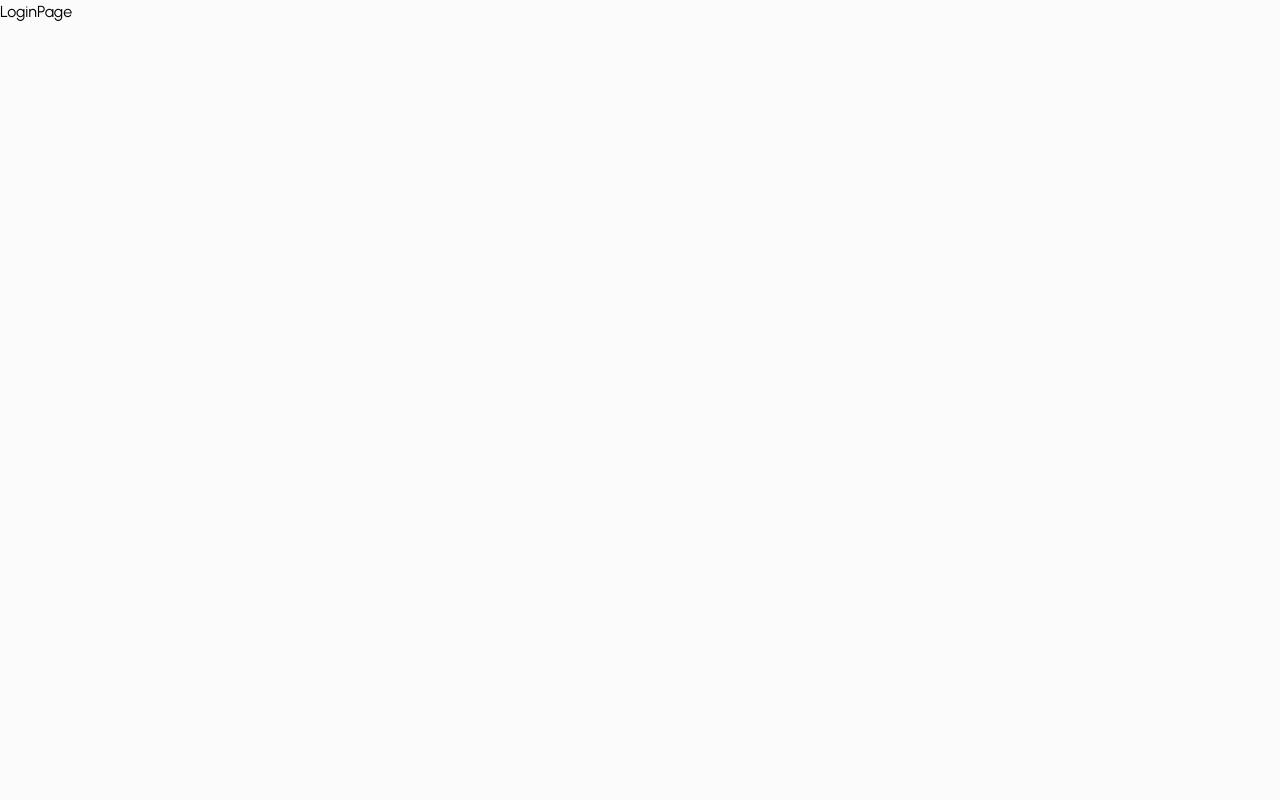
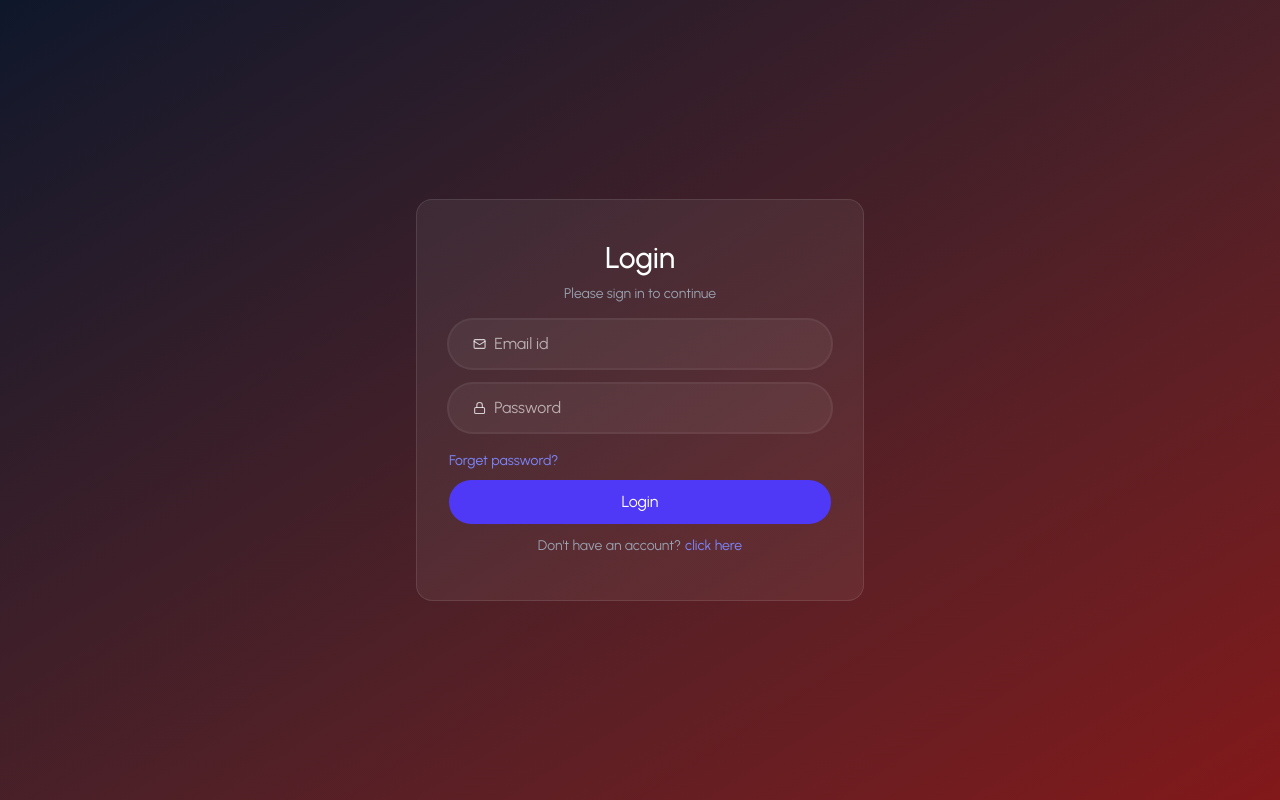
Before and after one commit to Shivam10yadav/Ai-learning, a React (Vite) app in the folder frontend/: page /login in a window 1280 px wide. Built offline with nearby package versions, Linux system fonts and the light colour scheme.

Commit message:
axios setup

```diff
--- a/frontend/src/pages/Auth/LoginPage.jsx
+++ b/frontend/src/pages/Auth/LoginPage.jsx
@@ -1,9 +1,83 @@
 import React from 'react'
 
 const LoginPage = () => {
-  return (
-    <div>LoginPage</div>
-  )
+   const [state, setState] = React.useState("login")
+
+    const [formData, setFormData] = React.useState({
+        name: '',
+        email: '',
+        password: ''
+    })
+
+    const handleChange = (e) => {
+        const { name, value } = e.target
+        setFormData(prev => ({ ...prev, [name]: value }))
+    }
+
+    const handleSubmit = (e) => {
+        e.preventDefault()
+    }
+
+    return(
+        <div className="min-h-screen flex items-center justify-center bg-gradient-to-br from-slate-900 via-black-500 to-red-900 p-4 relative overflow-hidden">
+            <form
+                onSubmit={handleSubmit}
+                className="w-full max-w-md text-center bg-white/6 border border-white/10 rounded-2xl px-8 relative z-10">
+                <h1 className="text-white text-3xl mt-10 font-medium">
+                    {state === "login" ? "Login" : "Sign up"}
+                </h1>
+
+                <p className="text-gray-400 text-sm mt-2">Please sign in to continue</p>
+
+                {state !== "login" && (
+                    <div className="flex items-center mt-6 w-full bg-white/5 ring-2 ring-white/10 focus-within:ring-indigo-500/60 h-12 rounded-full overflow-hidden pl-6 gap-2 transition-all">
+                        <svg xmlns="http://www.w3.org/2000/svg" width="16" height="16" viewBox="0 0 24 24" fill="none" stroke="currentColor" className="text-white/60" strokeWidth="2" strokeLinecap="round" strokeLinejoin="round">
+                            <circle cx="12" cy="8" r="5" />
+                            <path d="M20 21a8 8 0 0 0-16 0" />
+                        </svg>
+                        <input type="text" name="name" placeholder="Name" className="w-full bg-transparent text-white placeholder-white/60 border-none outline-none" value={formData.name} onChange={handleChange} required />
+                    </div>
+                )}
+
+                <div className="flex items-center w-full mt-4 bg-white/5 ring-2 ring-white/10 focus-within:ring-indigo-500/60 h-12 rounded-full overflow-hidden pl-6 gap-2 transition-all">
+                    <svg xmlns="http://www.w3.org/2000/svg" width="14" height="14" viewBox="0 0 24 24" fill="none" stroke="currentColor" className="text-white/75" strokeWidth="2" strokeLinecap="round" strokeLinejoin="round">
+                        <path d="m22 7-8.991 5.727a2 2 0 0 1-2.009 0L2 7" />
+                        <rect x="2" y="4" width="20" height="16" rx="2" />
+                    </svg>
+                    <input type="email" name="email" placeholder="Email id" className="w-full bg-transparent text-white placeholder-white/60 border-none outline-none" value={formData.email} onChange={handleChange} required />
+                </div>
+
+                <div className="flex items-center mt-4 w-full bg-white/5 ring-2 ring-white/10 focus-within:ring-indigo-500/60 h-12 rounded-full overflow-hidden pl-6 gap-2 transition-all">
+                    <svg xmlns="http://www.w3.org/2000/svg" width="14" height="14" viewBox="0 0 24 24" fill="none" stroke="currentColor" className="text-white/75" strokeWidth="2" strokeLinecap="round" strokeLinejoin="round">
+                        <rect width="18" height="11" x="3" y="11" rx="2" ry="2" />
+                        <path d="M7 11V7a5 5 0 0 1 10 0v4" />
+                    </svg>
+                    <input type="password" name="password" placeholder="Password" className="w-full bg-transparent text-white placeholder-white/60 border-none outline-none" value={formData.password} onChange={handleChange} required />
+                </div>
+
+                <div className="mt-4 text-left">
+                    <button type="button" className="text-sm text-indigo-400 hover:underline">
+                        Forget password?
+                    </button>
+                </div>
+
+                <button type="submit" className="mt-2 w-full h-11 rounded-full text-white bg-indigo-600 hover:bg-indigo-500 transition">
+                    {state === "login" ? "Login" : "Sign up"}
+                </button>
+
+                <p onClick={() => setState(prev => prev === "login" ? "register" : "login")} className="text-gray-400 text-sm mt-3 mb-11 cursor-pointer">
+                    {state === "login" ? "Don't have an account?" : "Already have an account?"}
+                    <span className="text-indigo-400 hover:underline ml-1">click here</span>
+                </p>
+            </form>
+
+            {/* Soft Backdrop */}
+            <div className='fixed inset-0 -z-10 pointer-events-none'>
+                <div className='absolute left-1/2 top-20 -translate-x-1/2 w-96 h-96 bg-gradient-to-tr from-indigo-800/35 to-transparent rounded-full blur-3xl' />
+                <div className='absolute right-12 bottom-10 w-80 h-80 bg-gradient-to-bl from-indigo-700/35 to-transparent rounded-full blur-2xl' />
+            </div>
+        </div>
+    )
 }
 
 export default LoginPage
--- /dev/null
+++ b/frontend/src/utils/apiPaths.js
@@ -0,0 +1,50 @@
+
+export const BASE_URL="http://localhost:8000"
+
+export const API_PATHS={
+    AUTH:{
+        REGISTER:"/api/auth/register",
+        LOGIN:"/api/auth/login",
+        GET_PROFILE:"/api/auth/profile",
+        UPDATE_PROFILE:"/api/auth/profile",
+        CHANGE_PASSWORD:"/api/auth/change-password"
+
+    },
+
+    DOCUMENTS:{
+        UPLOAD:"/api/documents/upload",
+        GET_DOCUMENTS:"/api/documents",
+        GET_DOCUMENT_BY_ID: (id)=>`/api/documents/${id}`,
+        UPDATE_DOCUMENT: (id)=>`/api/documents/${id}`,
+        DELETE_DOCUMENT:(id)=>`/api/documents/${id}`
+
+
+    },
+    AI:{
+        GENERATE_FLASHCARDS:"/api/ai/generate-flashcards",
+        GENERATE_QUIZ:"/api/ai/generate-quiz",
+        GENERATE_SUMMARY:"/api/ai/generate-summary",
+        CHAT:"/api/ai/chat",
+        EXPLAIN_CONCEPT:"/api/ai/explain-concept",
+        GET_CHAt_HISTORY:(documentId)=>`/api/ai/chat-history/${documentId}`
+    },
+FLASHCARDS: {
+    GET_ALL_FLASHCARD_SETS: "/api/flashcards",
+    GET_FLASHCARDS_FOR_DOC: (documentId) => `/api/flashcards/${documentId}`,
+    REVIEW_FLASHCARD: (cardId) => `/api/flashcards/${cardId}/review`,
+    TOGGLE_STAR: (cardId) => `/api/flashcards/${cardId}/star`,
+    DELETE_FLASHCARD_SET: (id) => `/api/flashcards/${id}`,
+},
+
+QUIZZES: {
+    GET_QUIZZES_FOR_DOC: (documentId) => `/api/quizzes/${documentId}`,
+    GET_QUIZ_DETAIL: (id) => `/api/quizzes/${id}`,
+    SUBMIT_QUIZ: (id) => `/api/quizzes/${id}/submit`,
+    GET_QUIZ_RESULTS: (id) => `/api/quizzes/${id}/results`,
+    DELETE_QUIZ: (id) => `/api/quizzes/${id}`,
+},
+
+PROGRESS: {
+    GET_DASHBOARD: "/api/progress/dashboard",
+},
+}
--- a/frontend/src/utils/axiosInstance.js
+++ b/frontend/src/utils/axiosInstance.js
@@ -0,0 +1,46 @@
+import axios from 'axios'
+import { BASE_URL } from './apiPaths'
+
+const axiosInstance=axios.create({
+    baseURL:BASE_URL,
+    timeout:80000,
+    headers:{
+        "Content-Type":"application/json",
+        Accept:"application/json",
+    },
+})
+
+//request interceptor
+axiosInstance.interceptors.request.use(
+    (config)=>{
+        const accessToken=localStorage.getItem("token");
+        if(accessToken){
+            config.headers.Authorization=`Bearer ${accessToken}`
+        }
+        return config
+    },
+    (error)=>{
+        return Promise.reject(error)
+    }
+)
+
+//response interceptor
+
+axiosInstance.interceptors.response.use(
+    (response)=>{
+        return response
+    },
+    (error)=>{
+        if(error.response){
+            if(error.response.status===500){
+                console.error("Server error. Please try again later")
+            }
+
+        }else if(error.code==="ECONNABRATED"){
+            console.error("Request timeout. Please try again")
+        }
+        return Promise.reject(error)
+    }
+)
+
+export default axiosInstance
```
Also changed, not shown: frontend/src/utils/apiPath.js (deleted).
